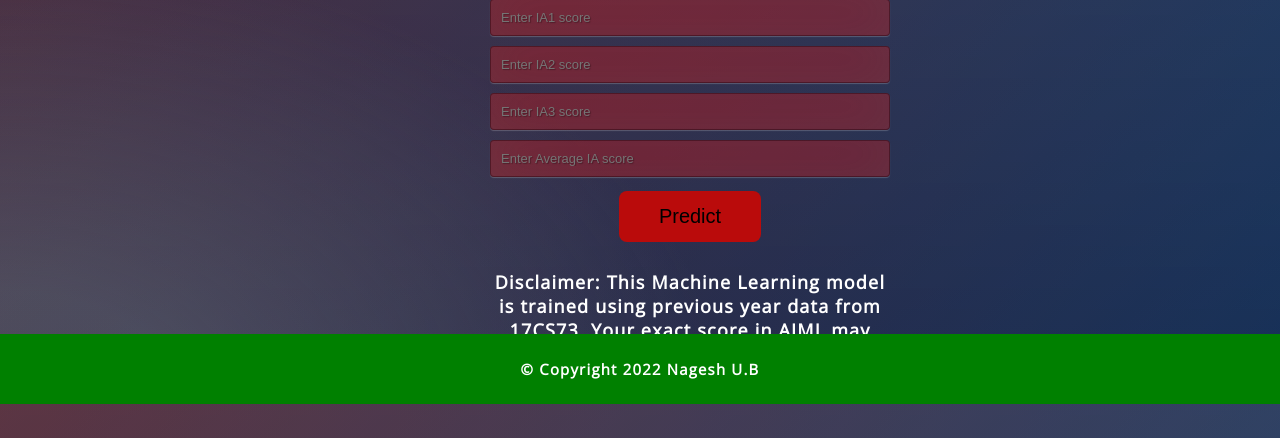
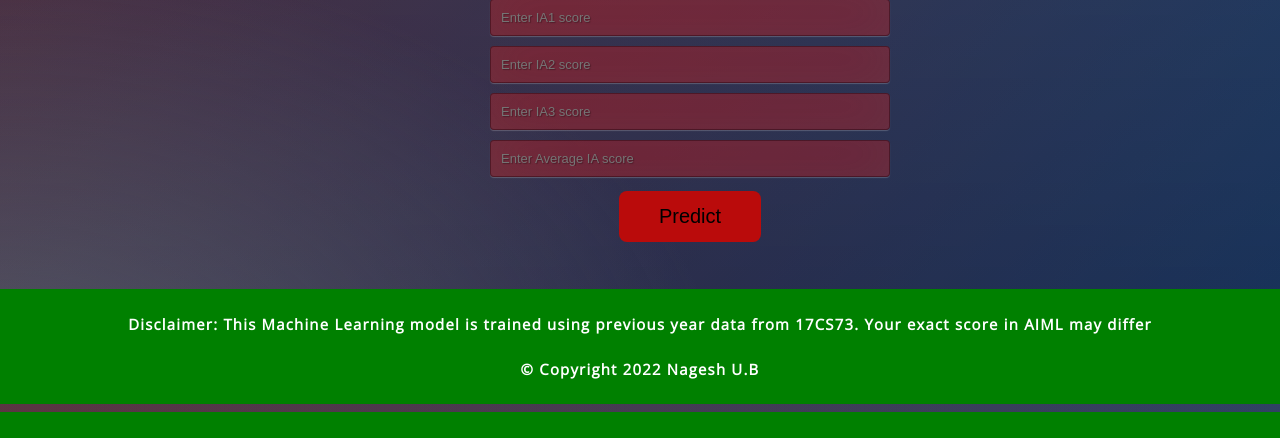
Before and after one commit to nageshub/ML_App, a Flask app: page / in a window 1280 px wide. Shown: the part 396-834 px from the top of the page. After the commit the page ends 808 px from the top, so only its background shows below. Run offline with Flask 2, Linux system fonts and the light colour scheme; parts of the project's set-up code (start-up, migrations or seed data) failed here and were passed over.

Commit message:
Add files via upload

```diff
--- a/templates/index.html
+++ b/templates/index.html
@@ -44,15 +44,15 @@
 
         <button type="submit" class="btn">Predict</button>
     </form>
-   <div class="disc">
-     <p> <h4> Disclaimer: This Machine Learning model is trained using previous year data from 17CS73. Your exact score in AIML may differ </h4> </p>
-    </div>
+
    <br>
    <br>
    {{ prediction_text }}
  </div>
 
  <div class="footer">
+     <p> <h5> Disclaimer: This Machine Learning model is trained using previous year data from 17CS73. Your exact score in AIML may differ </h5> </p>
+
   <p> <h5> &copy; Copyright 2022 Nagesh U.B </h5> </p>
 </div>
 </body>
```
